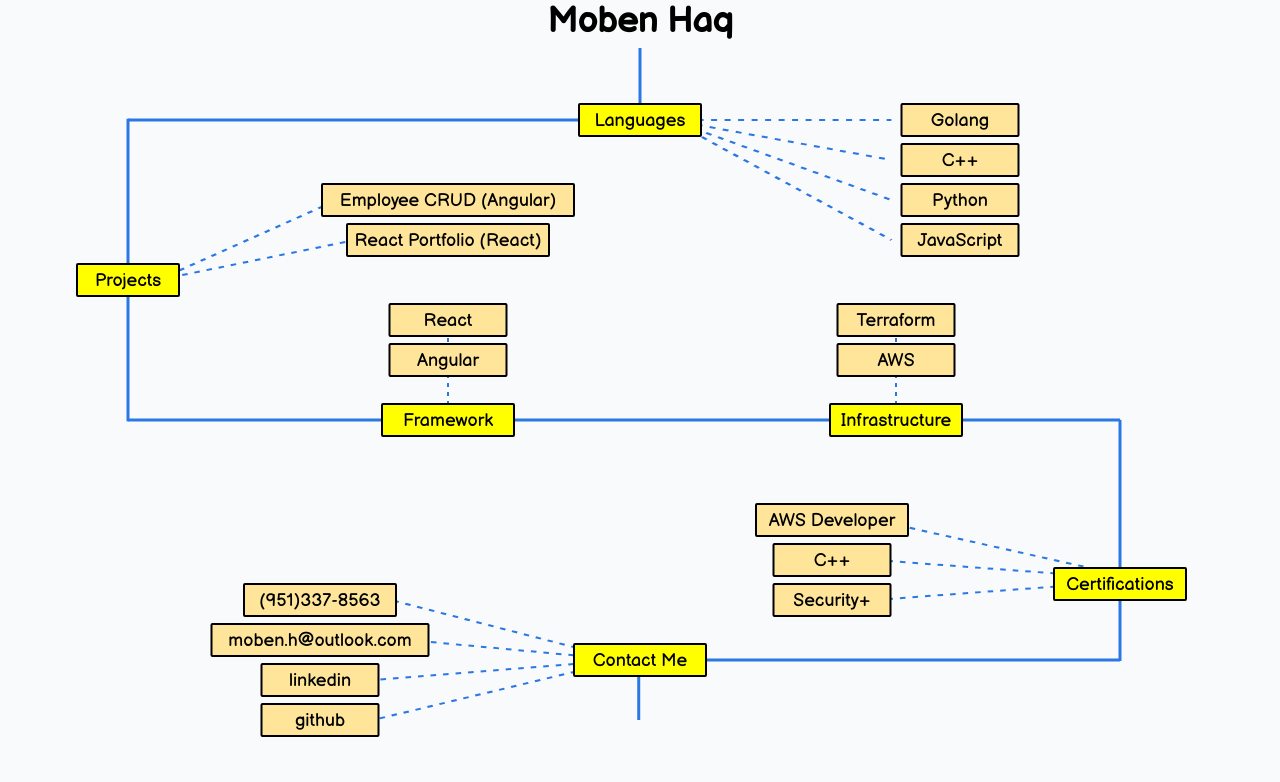
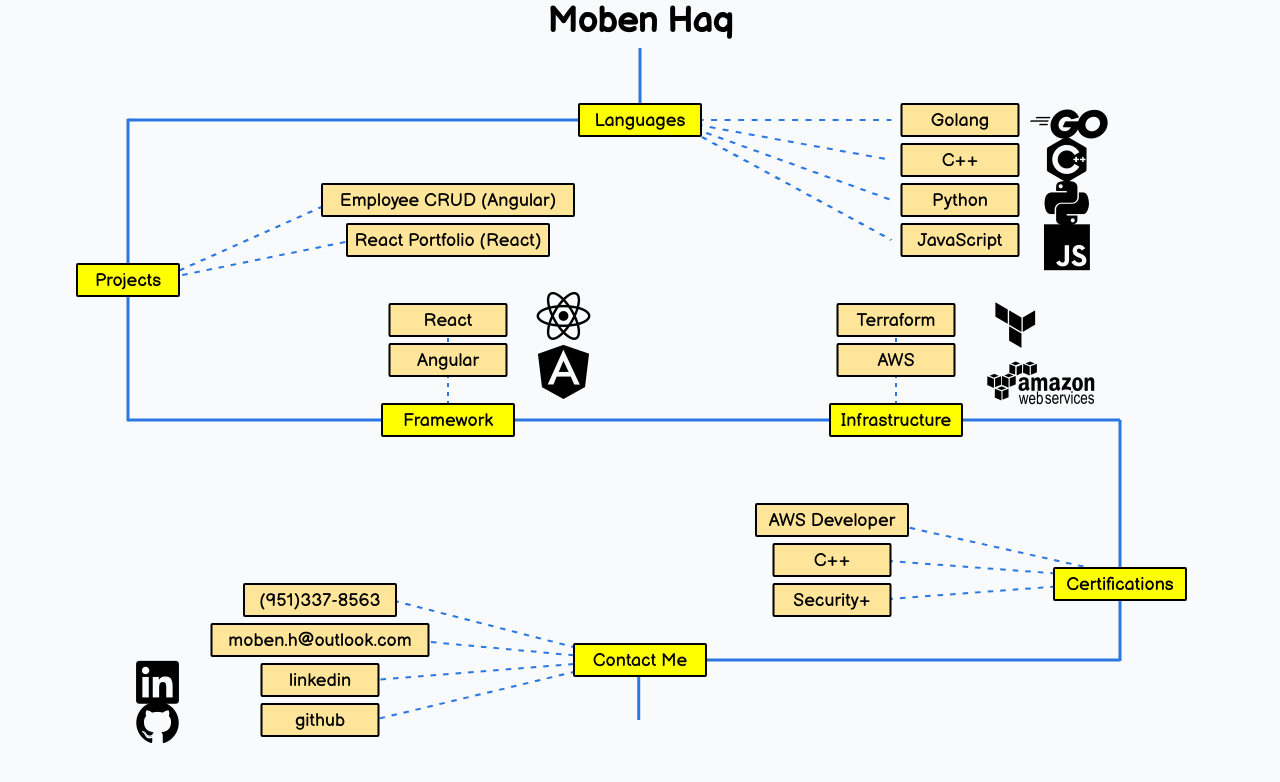
Before and after one commit to mobenh/portfolio_rev2, a React (Create React App) app: page / in a window 1280 px wide. Shown: the top 782 px of the page. Built offline with nearby package versions, Linux system fonts and the light colour scheme.

Commit message:
added devicons

```diff
--- a/public/index.html
+++ b/public/index.html
@@ -5,40 +5,15 @@
     <link rel="icon" href="%PUBLIC_URL%/favicon.ico" />
     <meta name="viewport" content="width=device-width, initial-scale=1" />
     <meta name="theme-color" content="#000000" />
-    <meta
-      name="description"
-      content="Web site created using create-react-app"
-    />
+    <meta name="description" content="Web site created using create-react-app" />
     <link rel="apple-touch-icon" href="%PUBLIC_URL%/logo192.png" />
-    <!--
-      manifest.json provides metadata used when your web app is installed on a
-      user's mobile device or desktop. See https://developers.google.com/web/fundamentals/web-app-manifest/
-    -->
     <link rel="manifest" href="%PUBLIC_URL%/manifest.json" />
-    <!--
-      Notice the use of %PUBLIC_URL% in the tags above.
-      It will be replaced with the URL of the `public` folder during the build.
-      Only files inside the `public` folder can be referenced from the HTML.
-
-      Unlike "/favicon.ico" or "favicon.ico", "%PUBLIC_URL%/favicon.ico" will
-      work correctly both with client-side routing and a non-root public URL.
-      Learn how to configure a non-root public URL by running `npm run build`.
-    -->
     <title>React App</title>
     <link href="https://fonts.googleapis.com/css2?family=Balsamiq+Sans&display=swap" rel="stylesheet">
+    <link rel="stylesheet" href="https://cdn.jsdelivr.net/gh/devicons/devicon@v2.15.1/devicon.min.css">
   </head>
   <body>
     <noscript>You need to enable JavaScript to run this app.</noscript>
     <div id="root"></div>
-    <!--
-      This HTML file is a template.
-      If you open it directly in the browser, you will see an empty page.
-
-      You can add webfonts, meta tags, or analytics to this file.
-      The build step will place the bundled scripts into the <body> tag.
-
-      To begin the development, run `npm start` or `yarn start`.
-      To create a production bundle, use `npm run build` or `yarn build`.
-    -->
   </body>
 </html>
--- a/src/App.css
+++ b/src/App.css
@@ -292,6 +292,42 @@ body,
   background-color: rgb(243, 201, 80);
 }
 
+.devicon-go-original-wordmark {
+  font-size: 80px;
+  width: auto;
+  position: absolute;
+  top: 10.5%;
+  left: 76%;
+  transform: translate(70%);
+}
+
+.devicon-cplusplus-plain {
+  font-size: 47px;
+  width: auto;
+  position: absolute;
+  top: 17%;
+  left: 76%;
+  transform: translate(150%);
+}
+
+.devicon-python-plain {
+  font-size: 47px;
+  width: auto;
+  position: absolute;
+  top: 22.5%;
+  left: 76%;
+  transform: translate(150%);
+}
+
+.devicon-javascript-plain {
+  font-size: 47px;
+  width: auto;
+  position: absolute;
+  top: 28%;
+  left: 76%;
+  transform: translate(150%);
+}
+
 .project1 {
   width: 250px;
   height: 30px;
@@ -368,6 +404,24 @@ body,
   transform: translate(-50%, -50%);
 }
 
+.devicon-react-original {
+  font-size: 55px;
+  width: auto;
+  position: absolute;
+  top: 36%;
+  left: 38%;
+  transform: translate(90%);
+}
+
+.devicon-angularjs-plain {
+  font-size: 55px;
+  width: auto;
+  position: absolute;
+  top: 43%;
+  left: 38%;
+  transform: translate(90%);
+}
+
 .framework1:hover, .framework2:hover {
   background-color: rgb(243, 201, 80);
 }
@@ -406,6 +460,24 @@ body,
   top: 45%;
   left: 70%;
   transform: translate(-50%, -50%);
+}
+
+.devicon-terraform-plain {
+  font-size: 50px;
+  width: auto;
+  position: absolute;
+  top: 37.5%;
+  left: 70%;
+  transform: translate(190%);
+}
+
+.devicon-amazonwebservices-plain-wordmark {
+  font-size: 110px;
+  width: auto;
+  position: absolute;
+  top: 41%;
+  left: 71%;
+  transform: translate(70%);
 }
 
 .infrastructure1:hover, .infrastructure2:hover {
@@ -546,6 +618,25 @@ body,
   background-color: rgb(243, 201, 80);
 }
 
+.devicon-linkedin-plain {
+  font-size: 45px;
+  width: auto;
+  position: absolute;
+  top: 82.5%;
+  left: 13%;
+  transform: translate(-70%);
+}
+
+.devicon-github-original {
+  font-size: 45px;
+  width: auto;
+  position: absolute;
+  top: 87.5%;
+  left: 13%;
+  transform: translate(-70%);
+}
+
+
 .dotted-line-language {
   position: absolute;
   top: 15%;
--- a/src/App.js
+++ b/src/App.js
@@ -9,25 +9,25 @@ function App() {
       <h1 className="name">Moben Haq</h1>
 
       <svg className="vLine1">
-        <line x1="50%" y1="0" x2="50%" y2="100%" stroke="rgb(43, 120, 228)" stroke-width="3"/>
+        <line x1="50%" y1="0" x2="50%" y2="100%" stroke="rgb(43, 120, 228)" stroke-width="3" />
       </svg>
       <svg className="hLine2">
-        <line x1="10%" y1="50%" x2="50%" y2="50%" stroke="rgb(43, 120, 228)" stroke-width="3"/>
+        <line x1="10%" y1="50%" x2="50%" y2="50%" stroke="rgb(43, 120, 228)" stroke-width="3" />
       </svg>
       <svg className="vLine3">
-        <line x1="20%" y1="-0.2%" x2="20%" y2="50.2%" stroke="rgb(43, 120, 228)" stroke-width="3"/>
+        <line x1="20%" y1="-0.2%" x2="20%" y2="50.2%" stroke="rgb(43, 120, 228)" stroke-width="3" />
       </svg>
       <svg className="hLine4">
-        <line x1="5.7%" y1="55%" x2="50%" y2="55%" stroke="rgb(43, 120, 228)" stroke-width="3"/>
+        <line x1="5.7%" y1="55%" x2="50%" y2="55%" stroke="rgb(43, 120, 228)" stroke-width="3" />
       </svg>
       <svg className="vLine5">
-        <line x1="87.5%" y1="-0.2" x2="87.5%" y2="50.2%" stroke="rgb(43, 120, 228)" stroke-width="3"/>
+        <line x1="87.5%" y1="-0.2" x2="87.5%" y2="50.2%" stroke="rgb(43, 120, 228)" stroke-width="3" />
       </svg>
       <svg className="hLine6">
-        <line x1="28.5%" y1="115%" x2="50%" y2="115%" stroke="rgb(43, 120, 228)" stroke-width="3"/>
+        <line x1="28.5%" y1="115%" x2="50%" y2="115%" stroke="rgb(43, 120, 228)" stroke-width="3" />
       </svg>
       <svg className="vLine7">
-        <line x1="49.9%" y1="62.5%" x2="49.9%" y2="100%" stroke="rgb(43, 120, 228)" stroke-width="3"/>
+        <line x1="49.9%" y1="62.5%" x2="49.9%" y2="100%" stroke="rgb(43, 120, 228)" stroke-width="3" />
       </svg>
 
       <div className="milestone1">
@@ -56,6 +56,7 @@ function App() {
           </span>
         </div>
       </a>
+      <i className="devicon-go-original-wordmark"></i>
       <a href="https://github.com/mobenh/cpp_bootcamp" target="_blank" rel="noopener noreferrer">
         <div className="language2">
           <span className="detailLink">
@@ -63,6 +64,7 @@ function App() {
           </span>
         </div>
       </a>
+      <i class="devicon-cplusplus-plain"></i>
       <a href="https://github.com/mobenh/python_bootcamp" target="_blank" rel="noopener noreferrer">
         <div className="language3">
           <span className="detailLink">
@@ -70,6 +72,7 @@ function App() {
           </span>
         </div>
       </a>
+      <i class="devicon-python-plain"></i>
       <a href="https://github.com/mobenh/javascript-webcrawler" target="_blank" rel="noopener noreferrer">
         <div className="language4">
           <span className="detailLink">
@@ -77,6 +80,7 @@ function App() {
           </span>
         </div>
       </a>
+      <i class="devicon-javascript-plain"></i>
 
       <a href="https://github.com/mobenh/angular-EmployeeCRUD" target="_blank" rel="noopener noreferrer">
         <div className="project1">
@@ -100,6 +104,7 @@ function App() {
           </span>
         </div>
       </a>
+      <i class="devicon-react-original"></i>
       <a href="https://github.com/mobenh/angular-WeatherApp" target="_blank" rel="noopener noreferrer">
         <div className="framework2">
           <span className="detailLink">
@@ -107,6 +112,7 @@ function App() {
           </span>
         </div>
       </a>
+      <i class="devicon-angularjs-plain"></i>
 
       <a href="https://github.com/mobenh/terraform-aws-ec2instance" target="_blank" rel="noopener noreferrer">
         <div className="infrastructure1">
@@ -115,6 +121,7 @@ function App() {
           </span>
         </div>
       </a>
+      <i class="devicon-terraform-plain"></i>
       <a href="https://github.com/mobenh/terraform-aws-ec2instance" target="_blank" rel="noopener noreferrer">
         <div className="infrastructure2">
           <span className="detailLink">
@@ -122,6 +129,7 @@ function App() {
           </span>
         </div>
       </a>
+      <i class="devicon-amazonwebservices-plain-wordmark"></i>
 
       <a href="https://www.credly.com/badges/2be8519a-87bb-4da7-bade-026d50109a5c/public_url" target="_blank" rel="noopener noreferrer">
         <div className="cert1">
@@ -162,6 +170,7 @@ function App() {
           </span>
         </div>
       </a>
+      <i class="devicon-linkedin-plain"></i>
       <a href="https://github.com/mobenh" target="_blank" rel="noopener noreferrer">
         <div className="contact4">
           <span className="detailLink">
@@ -169,39 +178,39 @@ function App() {
           </span>
         </div>
       </a>
-
+      <i class="devicon-github-original"></i>
 
       <svg className="dotted-line-language">
-        <line x1="5.5vw" y1="0%" x2="17vw" y2="0%" stroke="rgb(43, 120, 228)" strokeDasharray="4,5" stroke-width="2"/>
-        <line x1="5.5vw" y1="0%" x2="17vw" y2="5%" stroke="rgb(43, 120, 228)" strokeDasharray="4,5" stroke-width="2"/>
-        <line x1="5.5vw" y1="0%" x2="17vw" y2="10%" stroke="rgb(43, 120, 228)" strokeDasharray="4,5" stroke-width="2"/>
-        <line x1="5.5vw" y1="0%" x2="17vw" y2="15%" stroke="rgb(43, 120, 228)" strokeDasharray="4,5" stroke-width="2"/>
+        <line x1="5.5vw" y1="0%" x2="17vw" y2="0%" stroke="rgb(43, 120, 228)" strokeDasharray="4,5" stroke-width="2" />
+        <line x1="5.5vw" y1="0%" x2="17vw" y2="5%" stroke="rgb(43, 120, 228)" strokeDasharray="4,5" stroke-width="2" />
+        <line x1="5.5vw" y1="0%" x2="17vw" y2="10%" stroke="rgb(43, 120, 228)" strokeDasharray="4,5" stroke-width="2" />
+        <line x1="5.5vw" y1="0%" x2="17vw" y2="15%" stroke="rgb(43, 120, 228)" strokeDasharray="4,5" stroke-width="2" />
       </svg>
 
       <svg className="dotted-line-project">
-        <line x1="0vw" y1="40%" x2="10vw" y2="20%" stroke="rgb(43, 120, 228)" strokeDasharray="4,5" stroke-width="2"/>
-        <line x1="0vw" y1="40%" x2="11vw" y2="30%" stroke="rgb(43, 120, 228)" strokeDasharray="4,5" stroke-width="2"/>
+        <line x1="0vw" y1="40%" x2="10vw" y2="20%" stroke="rgb(43, 120, 228)" strokeDasharray="4,5" stroke-width="2" />
+        <line x1="0vw" y1="40%" x2="11vw" y2="30%" stroke="rgb(43, 120, 228)" strokeDasharray="4,5" stroke-width="2" />
       </svg>
 
       <svg className="dotted-line-framework">
-        <line x1="35%" y1="0" x2="35%" y2="100%" stroke="rgb(43, 120, 228)" strokeDasharray="4,5" stroke-width="2"/>
+        <line x1="35%" y1="0" x2="35%" y2="100%" stroke="rgb(43, 120, 228)" strokeDasharray="4,5" stroke-width="2" />
       </svg>
 
       <svg className="dotted-line-infrastructure">
-        <line x1="70%" y1="0" x2="70%" y2="100%" stroke="rgb(43, 120, 228)" strokeDasharray="4,5" stroke-width="2"/>
+        <line x1="70%" y1="0" x2="70%" y2="100%" stroke="rgb(43, 120, 228)" strokeDasharray="4,5" stroke-width="2" />
       </svg>
 
       <svg className="dotted-line-cert">
-        <line x1="55vw" y1="55%" x2="40vw" y2="40%" stroke="rgb(43, 120, 228)" strokeDasharray="4,5" stroke-width="2"/>
-        <line x1="55vw" y1="55%" x2="40vw" y2="50%" stroke="rgb(43, 120, 228)" strokeDasharray="4,5" stroke-width="2"/>
-        <line x1="55vw" y1="55%" x2="40vw" y2="60%" stroke="rgb(43, 120, 228)" strokeDasharray="4,5" stroke-width="2"/>
+        <line x1="55vw" y1="55%" x2="40vw" y2="40%" stroke="rgb(43, 120, 228)" strokeDasharray="4,5" stroke-width="2" />
+        <line x1="55vw" y1="55%" x2="40vw" y2="50%" stroke="rgb(43, 120, 228)" strokeDasharray="4,5" stroke-width="2" />
+        <line x1="55vw" y1="55%" x2="40vw" y2="60%" stroke="rgb(43, 120, 228)" strokeDasharray="4,5" stroke-width="2" />
       </svg>
 
       <svg className="dotted-line-contact">
-        <line x1="26vw" y1="75%" x2="13vw" y2="60%" stroke="rgb(43, 120, 228)" strokeDasharray="4,5" stroke-width="2"/>
-        <line x1="26vw" y1="75%" x2="14vw" y2="70%" stroke="rgb(43, 120, 228)" strokeDasharray="4,5" stroke-width="2"/>
-        <line x1="26vw" y1="75%" x2="12vw" y2="80%" stroke="rgb(43, 120, 228)" strokeDasharray="4,5" stroke-width="2"/>
-        <line x1="26vw" y1="75%" x2="12vw" y2="90%" stroke="rgb(43, 120, 228)" strokeDasharray="4,5" stroke-width="2"/>
+        <line x1="26vw" y1="75%" x2="13vw" y2="60%" stroke="rgb(43, 120, 228)" strokeDasharray="4,5" stroke-width="2" />
+        <line x1="26vw" y1="75%" x2="14vw" y2="70%" stroke="rgb(43, 120, 228)" strokeDasharray="4,5" stroke-width="2" />
+        <line x1="26vw" y1="75%" x2="12vw" y2="80%" stroke="rgb(43, 120, 228)" strokeDasharray="4,5" stroke-width="2" />
+        <line x1="26vw" y1="75%" x2="12vw" y2="90%" stroke="rgb(43, 120, 228)" strokeDasharray="4,5" stroke-width="2" />
       </svg>
 
     </div>
```
